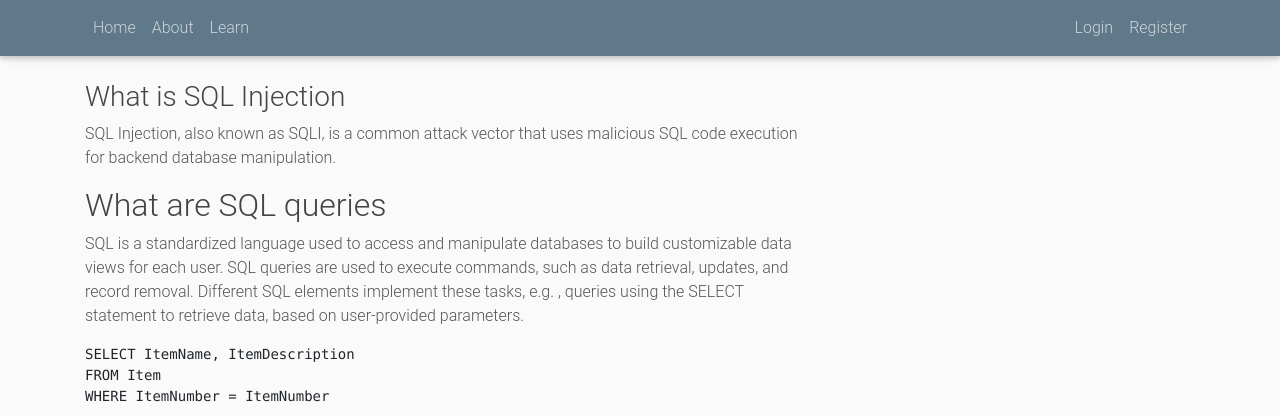
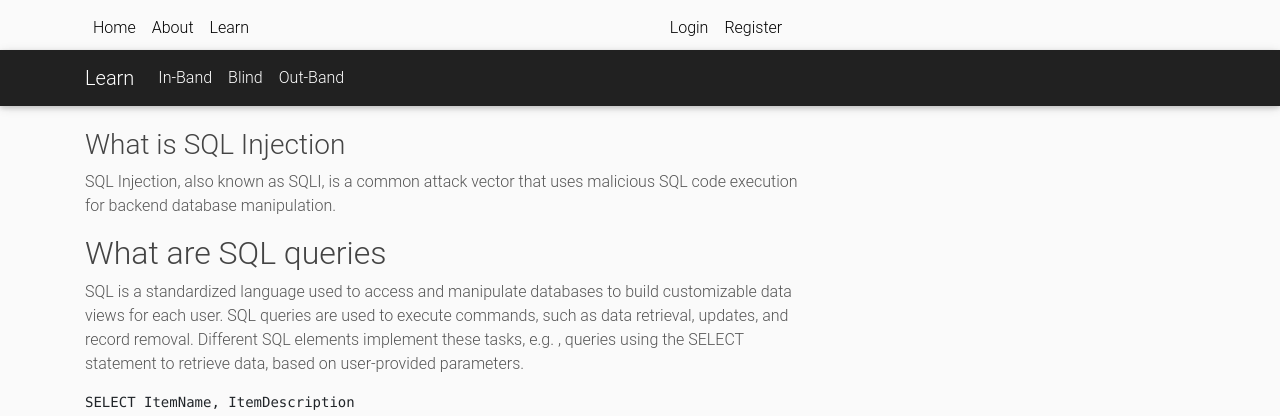
Before and after one commit to Arielv1/Django-Practice-Sql-Injection, a Django app: page /learn/ in a window 1280 px wide. Shown: the top 416 px of the page. Run offline with Django 3.2, Linux system fonts and the light colour scheme; some libraries are stand-ins or nearby versions.

Commit message:
added navbar to Learn,blind,in-band,out-band pages.

```diff
--- a/ProjectCode/sql_training/home/templates/home/base.html
+++ b/ProjectCode/sql_training/home/templates/home/base.html
@@ -18,57 +18,40 @@
 
 <link rel="stylesheet" type="text/css" href="{% static 'home/css/style.css' %}">
 
-<!--    &lt;!&ndash; Bootstrap CSS &ndash;&gt;-->
-<!--&lt;!&ndash;    <link rel="stylesheet" href="https://maxcdn.bootstrapcdn.com/bootstrap/4.0.0/css/bootstrap.min.css" integrity="sha384-Gn5384xqQ1aoWXA+058RXPxPg6fy4IWvTNh0E263XmFcJlSAwiGgFAW/dAiS6JXm" crossorigin="anonymous">&ndash;&gt;-->
-
-<!--    &lt;!&ndash;                CSS              &ndash;&gt;-->
-
-<!--    &lt;!&ndash; Bootstrap &ndash;&gt;-->
-<!--    <link href="{% static 'home/css/bootstrap.min.css' %}" rel="stylesheet">-->
-
-<!--    &lt;!&ndash; Material Design for Bootstrap &ndash;&gt;-->
-<!--    <link href="{% static 'home/css/mdb.min.css' %}" rel="stylesheet">-->
-
-<!--    &lt;!&ndash; MDBootstrap Datatables  &ndash;&gt;-->
-<!--    <link href="{% static 'home/css/addons/datatables2.min.css' %}" rel="stylesheet">-->
-
-<!--    <link rel="stylesheet" type="text/css" href="{% static 'users/main.css' %}">-->
-
-
 </head>
 <body>
     <header class="site-header">
-      <nav class="navbar navbar-expand-md navbar-dark bg-steel fixed-top">
+        <nav class="navbar navbar-expand-sm navbar-light navbar-inverse fixed-top first-nav">
             <div class="container">
-            <div class="navbar-nav">
                 {% if user.is_authenticated %}
                     <a class="navbar-brand mr-4" href="{% url 'home' %}">Welcome Back, {{request.user}} </a>
                 {% endif %}
-            </div>
-          <button class="navbar-toggler" type="button" data-toggle="collapse" data-target="#navbarToggle" aria-controls="navbarToggle" aria-expanded="false" aria-label="Toggle navigation">
+            <button class="navbar-toggler" type="button" data-toggle="collapse" data-target="#navbar1">
                 <span class="navbar-toggler-icon"></span>
             </button>
-          <div class="collapse navbar-collapse" id="navbarToggle">
-            <div class="navbar-nav mr-auto">
-              <a class="nav-item nav-link" href="{% url 'home' %}">Home</a>
-              <a class="nav-item nav-link" href="{% url 'about' %}">About</a>
-              <a class="nav-item nav-link" href="{% url 'learn' %}">Learn</a>
-            </div>
-            <!-- Navbar Right Side -->
-            <div class="navbar-nav">
+
+            <div class="navbar-collapse collapse mr-auto" id="navbar1">
+                <ul class="navbar-nav mr-auto">
+                    <li class="nav-item"><a class="nav-link" href="{% url 'home' %}">Home</a></li>
+                    <li class="nav-item"><a class="nav-link" href="{% url 'about' %}">About</a></li>
+                    <li class="nav-item"><a class="nav-link" href="{% url 'learn' %}">Learn</a></li>
+                </ul>
+                <ul class="navbar-nav mr-auto">
                     {% if user.is_authenticated %}
-                <a class="nav-item nav-link" href="{% url 'problems_list' %}">Problems</a>
-                <a class="nav-item nav-link" href=#>Change Password</a>
-                <a class="nav-item nav-link" href="{% url 'profile' %}">Profile</a>
-                <a class="nav-item nav-link" href="{% url 'logout' %}">Logout</a>
+                        <li class="nav-item"><a class="nav-link" href="{% url 'problems_list' %}">Problems</a></li>
+                        <li class="nav-item"><a class="nav-link" href=#>Change Password</a></li>
+                        <li class="nav-item"><a class="nav-link" href="{% url 'profile' %}">Profile</a></li>
+                        <li class="nav-item"><a class="nav-link" href="{% url 'logout' %}">Logout</a></li>
                     {% else %}
-                <a class="nav-item nav-link" href="{% url 'login' %}">Login</a>
-                <a class="nav-item nav-link" href="{% url 'register' %}">Register</a>
+                    <li class="nav-item"><a class="nav-link" href="{% url 'login' %}">Login</a></li>
+                    <li class="nav-item"><a class="nav-link" href="{% url 'register' %}">Register</a></li>
                     {% endif %}
-            </div>
+                </ul>
             </div>
             </div>
         </nav>
+        {% block header %}{% endblock %}
+
     </header>
     <main role="main" class="container">
       <div class="row">
@@ -86,5 +69,20 @@
     </main>
     <!-- Optional JavaScript -->
     <!-- jQuery first, then Popper.js, then Bootstrap JS -->
+<script src="https://code.jquery.com/jquery-3.2.1.slim.min.js" integrity="sha384-KJ3o2DKtIkvYIK3UENzmM7KCkRr/rE9/Qpg6aAZGJwFDMVNA/GpGFF93hXpG5KkN" crossorigin="anonymous"></script>
+<script src="https://cdnjs.cloudflare.com/ajax/libs/popper.js/1.12.3/umd/popper.min.js" integrity="sha384-vFJXuSJphROIrBnz7yo7oB41mKfc8JzQZiCq4NCceLEaO4IHwicKwpJf9c9IpFgh" crossorigin="anonymous"></script>
+<script src="https://maxcdn.bootstrapcdn.com/bootstrap/4.0.0-beta.2/js/bootstrap.min.js" integrity="sha384-alpBpkh1PFOepccYVYDB4do5UnbKysX5WZXm3XxPqe5iKTfUKjNkCk9SaVuEZflJ" crossorigin="anonymous"></script>
 </body>
+<style>
+.first-nav{
+    background: bg-steel;
+
+}
+.topnav-right {
+  float: right;
+}
+.second-nav{
+    top: 50px;
+}
+</style>
 </html>
--- a/ProjectCode/sql_training/home/templates/home/home.html
+++ b/ProjectCode/sql_training/home/templates/home/home.html
@@ -1,6 +1,7 @@
 {% extends "home/base.html" %}
+{% load static %}
+<!--{% block header %}{% endblock %}-->
 {% block content %}
-{% load static %}
 
 <h2 xmlns="http://www.w3.org/1999/html"> PAI - Protection Against Injection </h2>
 
--- a/ProjectCode/sql_training/learn/templates/learn/blind.html
+++ b/ProjectCode/sql_training/learn/templates/learn/blind.html
@@ -1,4 +1,9 @@
 {% extends "home/base.html" %}
+{% block header %}
+
+{% include 'learn/learn_nav.html' %}
+
+{% endblock %}
 {% block content %}
 <h4>Blind SQL Injections</h4>
 {% endblock%}
--- a/ProjectCode/sql_training/learn/templates/learn/inband.html
+++ b/ProjectCode/sql_training/learn/templates/learn/inband.html
@@ -1,4 +1,9 @@
 {% extends "home/base.html" %}
+{% block header %}
+
+{% include 'learn/learn_nav.html' %}
+
+{% endblock %}
 {% block content %}
 <h4>In-Band (Classic) SQL Injections</h4>
 
--- a/ProjectCode/sql_training/learn/templates/learn/learn.html
+++ b/ProjectCode/sql_training/learn/templates/learn/learn.html
@@ -1,33 +1,13 @@
 {% extends "home/base.html" %}
-{% block content %}
 {% load static %}
 
-<!--                CSS              -->
-<!-- Font Awesome -->
-<!--<link rel="stylesheet" href="https://maxcdn.bootstrapcdn.com/font-awesome/4.7.0/css/font-awesome.min.css">-->
-<!--&lt;!&ndash; Bootstrap &ndash;&gt;-->
-<!--<link href="https://cdnjs.cloudflare.com/ajax/libs/twitter-bootstrap/4.1.3/css/bootstrap.min.css" rel="stylesheet">-->
-<!--&lt;!&ndash; Material Design for Bootstrap &ndash;&gt;-->
-<!--<link href="https://cdnjs.cloudflare.com/ajax/libs/mdbootstrap/4.5.16/css/mdb.min.css" rel="stylesheet">-->
 
-<!--&lt;!&ndash; databasese try Material Design for Bootstrap &ndash;&gt;-->
-<!--<link href="https://cdnjs.cloudflare.com/ajax/libs/mdbootstrap/4.5.16/css/addons/datatables2.min.css" rel="stylesheet">-->
+{% block header %}
 
-<!--<link rel="stylesheet" type="text/css" href="{% static 'home/css/style.css' %}">-->
+{% include 'learn/learn_nav.html' %}
 
-
-<!--&lt;!&ndash; Bootstrap &ndash;&gt;-->
-<!--<link href="{% static 'home/css/bootstrap.min.css' %}" rel="stylesheet">-->
-
-<!--&lt;!&ndash; Material Design for Bootstrap &ndash;&gt;-->
-<!--<link href="{% static 'home/css/mdb.min.css' %}" rel="stylesheet">-->
-
-<!--&lt;!&ndash; MDBootstrap Datatables  &ndash;&gt;-->
-<!--<link href="{% static 'home/css/addons/datatables2.min.css' %}" rel="stylesheet">-->
-
-<!--<link rel="stylesheet" type="text/css" href="{% static 'home/css/style.css' %}">-->
-
-<!--<link rel="stylesheet" type="text/css" href="{% static 'users/main.css' %}">-->
+{% endblock %}
+{% block content %}
 
 <h3>What is SQL Injection</h3>
 <p>SQL Injection, also known as SQLI, is a common attack vector that uses malicious SQL code execution for backend database manipulation.</p>
--- /dev/null
+++ b/ProjectCode/sql_training/learn/templates/learn/learn_nav.html
@@ -0,0 +1,24 @@
+<nav class="navbar navbar-expand-sm bg-dark navbar-dark fixed-top second-nav">
+    <div class="container">
+
+        <button class="navbar-toggler" type="button" data-toggle="collapse" data-target="#navbar2">
+            <span class="navbar-toggler-icon"></span>
+        </button>
+        <a href="{% url 'learn' %}" class="navbar-brand">Learn</a>
+        <div class="navbar-collapse collapse" id="navbar2">
+            <ul class="navbar-nav">
+                <li class="nav-item">
+                    <a class="nav-link" href="{% url 'inband' %}">In-Band</a>
+                </li>
+                <li class="nav-item">
+                    <a class="nav-link" href="{% url 'blind' %}">Blind</a>
+                </li>
+                <li class="nav-item">
+                    <a class="nav-link" href="{% url 'outband' %}">Out-Band</a>
+                </li>
+            </ul>
+        </div>
+    </div>
+</nav>
+<br>
+<br>
--- a/ProjectCode/sql_training/learn/templates/learn/outband.html
+++ b/ProjectCode/sql_training/learn/templates/learn/outband.html
@@ -1,4 +1,8 @@
 {% extends "home/base.html" %}
+{% block header %}
+{% include 'learn/learn_nav.html' %}
+{% endblock %}
+
 {% block content %}
 <h4>Out-Band SQL Injections</h4>
 {% endblock%}
--- a/ProjectCode/sql_training/learn/urls.py
+++ b/ProjectCode/sql_training/learn/urls.py
@@ -6,4 +6,6 @@ urlpatterns = [
     path('inband', views.inband, name='inband'),
     path('blind', views.blind, name='blind'),
     path('outband', views.outband, name='outband'),
+    path('check', views.check, name='check'),
+
 ]
--- a/ProjectCode/sql_training/learn/views.py
+++ b/ProjectCode/sql_training/learn/views.py
@@ -1,4 +1,5 @@
 from django.shortcuts import render
+
 
 # Create your views here.
 
@@ -17,3 +18,7 @@ def blind(request):
 
 def outband(request):
     return render(request, 'learn/outband.html')
+
+
+def check(request):
+    return render(request, 'learn/check.html')
```
Also changed, not shown: ProjectCode/sql_training/learn/templates/learn/check.html (added, +58 -0 lines). Lines whose indentation alone changed are shown as unchanged.
